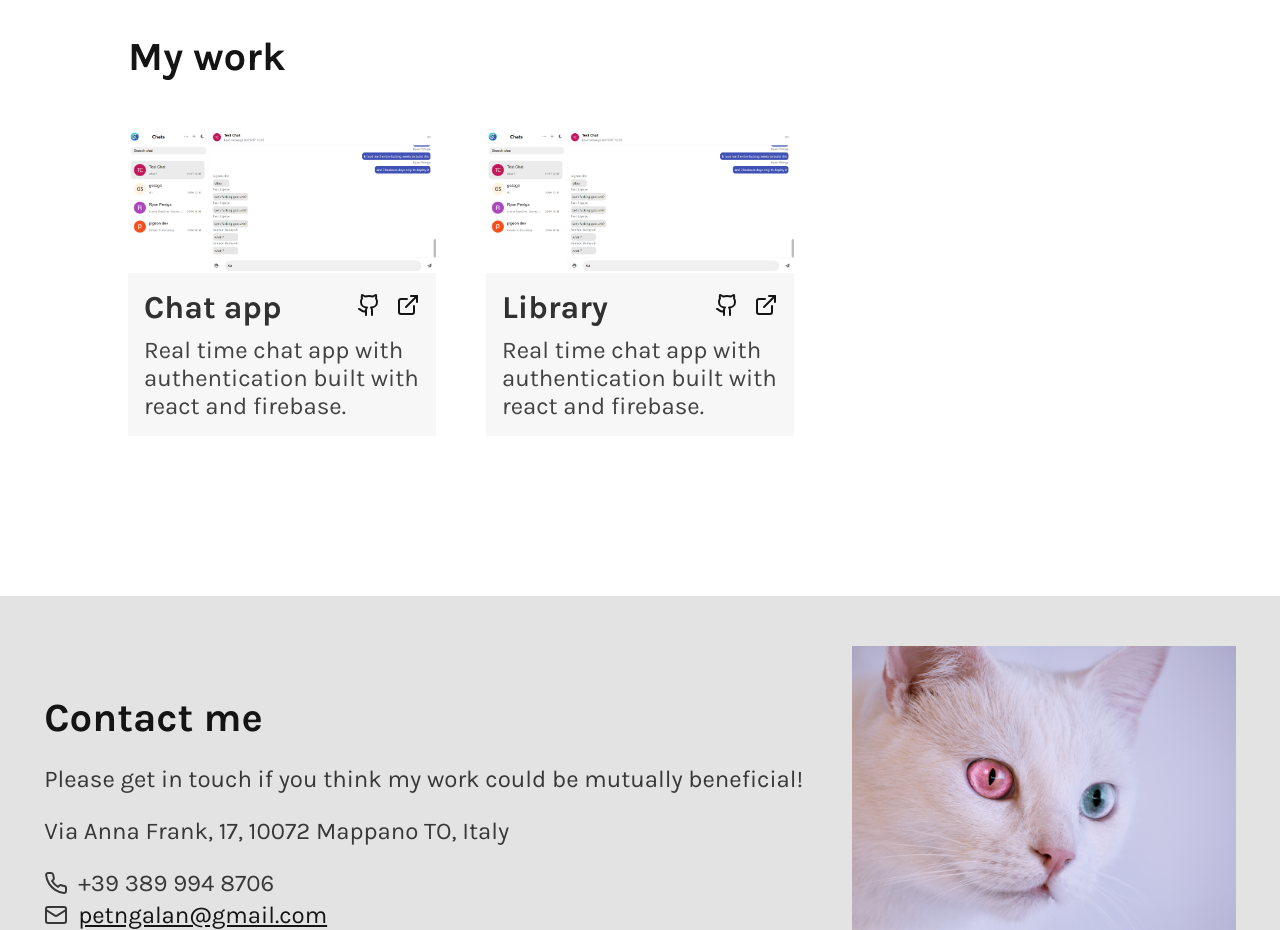
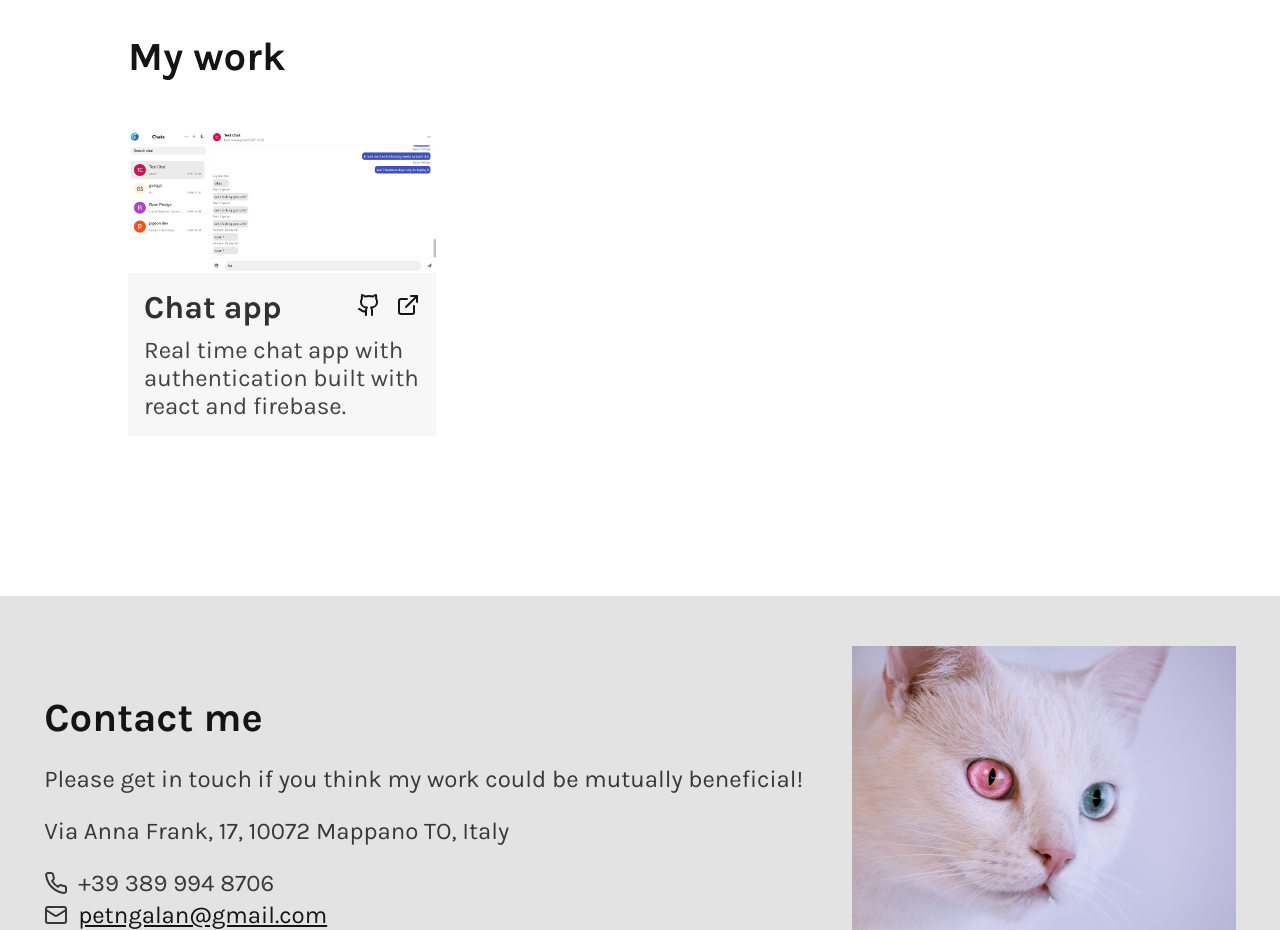
Before and after one commit to ColdBlood237/odin-portfolio, a React (Create React App) app: page / in a window 1280 px wide. Shown: the part 860-1790 px from the top of the page. Built offline with nearby package versions, Linux system fonts and the light colour scheme.

Commit message:
Remove the library project added by mistake

```diff
--- a/src/App.js
+++ b/src/App.js
@@ -59,13 +59,6 @@ function App() {
             liveCodeURL="https://odin-chat-app.vercel.app/"
             repositoryURL="https://github.com/ColdBlood237/odin-chat-app"
           />
-          <Project
-            name="Library"
-            description="Real time chat app with authentication built with react and firebase."
-            imgURL={chatAppPic}
-            liveCodeURL="https://odin-chat-app.vercel.app/"
-            repositoryURL="https://github.com/ColdBlood237/odin-chat-app"
-          />
         </div>
       </main>
       <footer>
```
